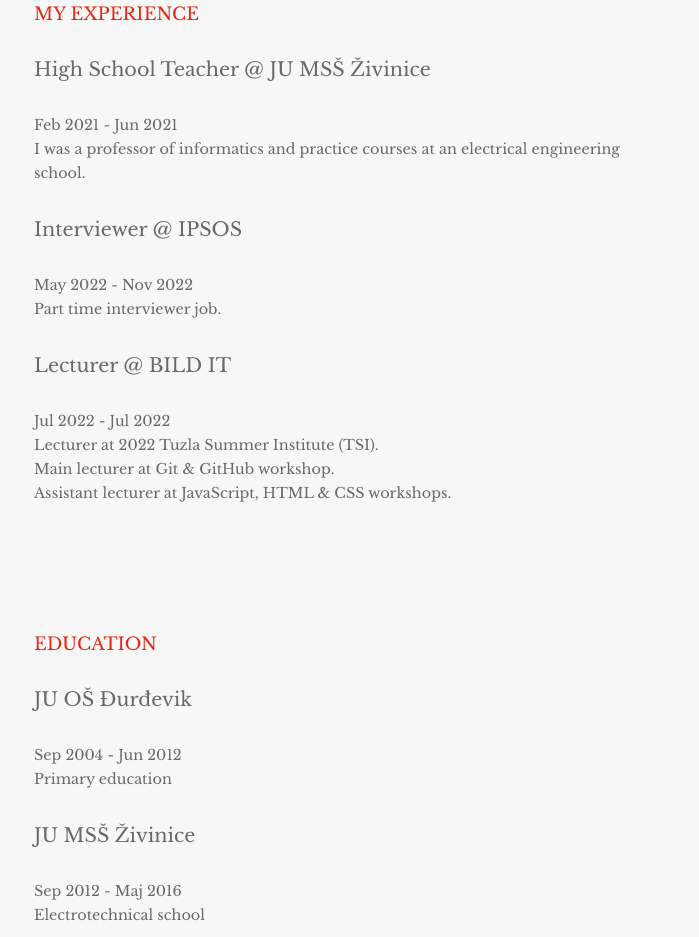
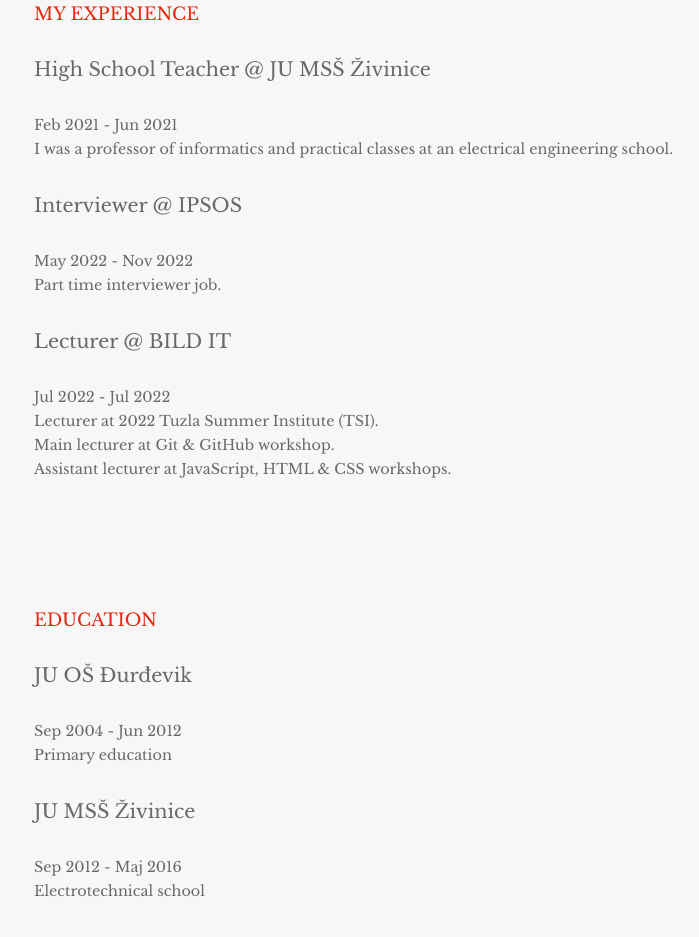
Before and after one commit to adnannukic/resume-webpage, a plain HTML site: page index.html in a window 1280 px wide. Shown: the part 3696-4633 px from the top of the page, without its empty margins (286-985 px from the left). Drawn offline with nearby package versions, Linux system fonts and the light colour scheme.

Commit message:
Update index.html in section EXPERIENCE

```diff
--- a/index.html
+++ b/index.html
@@ -154,7 +154,7 @@
                 <h2>MY EXPERIENCE</h2>
                 <h3>High School Teacher @ JU MSŠ Živinice</h3>
                 <p>Feb 2021 - Jun 2021</p>
-                <p>I was a professor of informatics and practice courses at an electrical engineering school.</p>
+                <p>I was a professor of informatics and practical classes at an electrical engineering school.</p>
                 <h3>Interviewer @ IPSOS</h3>
                 <p>May 2022 - Nov 2022</p>
                 <p>Part time interviewer job.</p>
```
